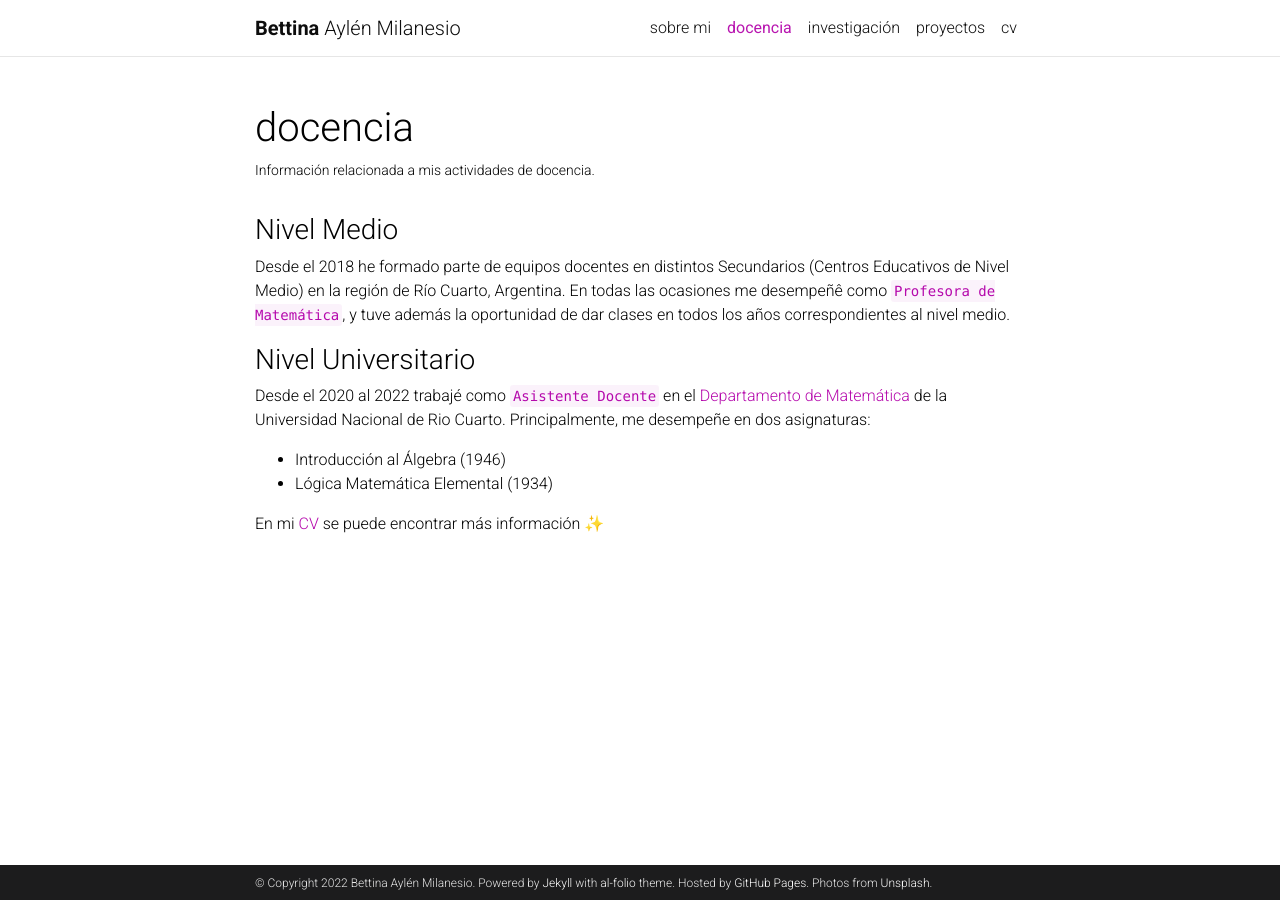
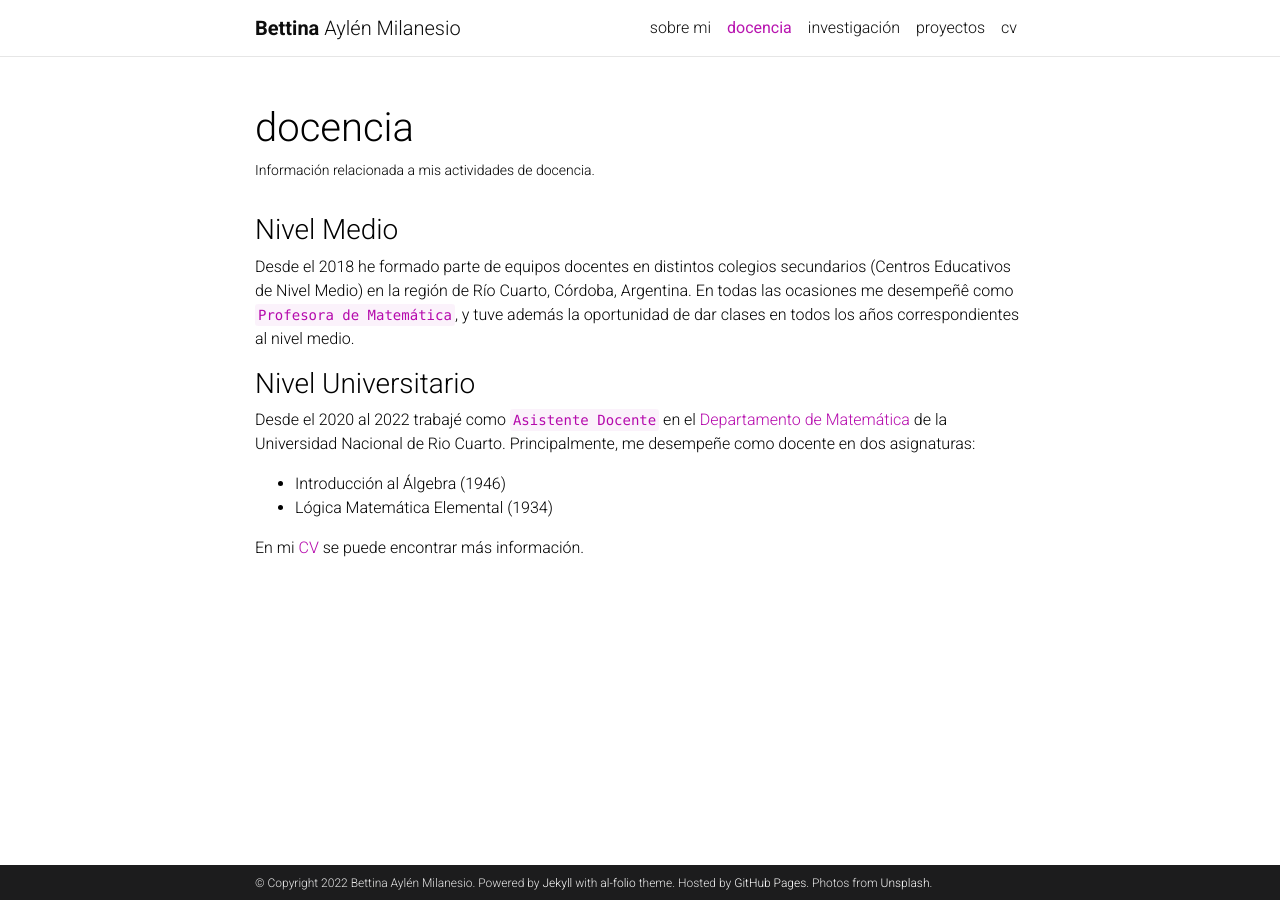
Before and after one commit to bmilanesio/bmilanesio.github.io, a Jekyll site: the page built from _pages/teaching.md, in a window 1280 px wide. Built offline with Jekyll 4.4.1, drawn with Linux system fonts in a browser that asks for light colours; full-size pictures stand in for the smaller copies a plugin makes; emoji names are drawn with the system emoji font; comment, search, counter and statistics services are not loaded; a style sheet for code colours, icons or effects is not loaded.

Commit message:
subiendo

```diff
--- a/_pages/teaching.md
+++ b/_pages/teaching.md
@@ -9,12 +9,12 @@ nav_order: 1
 
 ### Nivel Medio
 
-Desde el 2018 he formado parte de equipos docentes en distintos Secundarios (Centros Educativos de Nivel Medio) en la región de Río Cuarto, Argentina. En todas las ocasiones me desempeñê como `Profesora de Matemática`, y tuve además la oportunidad de dar clases en todos los años correspondientes al nivel medio.
+Desde el 2018 he formado parte de equipos docentes en distintos colegios secundarios (Centros Educativos de Nivel Medio) en la región de Río Cuarto, Córdoba, Argentina. En todas las ocasiones me desempeñê como `Profesora de Matemática`, y tuve además la oportunidad de dar clases en todos los años correspondientes al nivel medio.
 
 ### Nivel Universitario
 
-Desde el 2020 al 2022 trabajé como `Asistente Docente` en el [Departamento de Matemática](http://mat.exa.unrc.edu.ar/) de la Universidad Nacional de Rio Cuarto. Principalmente, me desempeñe en dos asignaturas:
+Desde el 2020 al 2022 trabajé como `Asistente Docente` en el [Departamento de Matemática](http://mat.exa.unrc.edu.ar/) de la Universidad Nacional de Rio Cuarto. Principalmente, me desempeñe como docente en dos asignaturas:
   - Introducción al Álgebra (1946)
   - Lógica Matemática Elemental (1934)
 
- En mi [CV](/cv/) se puede encontrar más información :sparkles:
+ En mi [CV](/cv/) se puede encontrar más información.
```
Also changed, not shown: _news/announcement_1.md (+2 -2 lines), _news/announcement_2.md (deleted, +0 -7 lines), _pages/about.md (+2 -2 lines).
